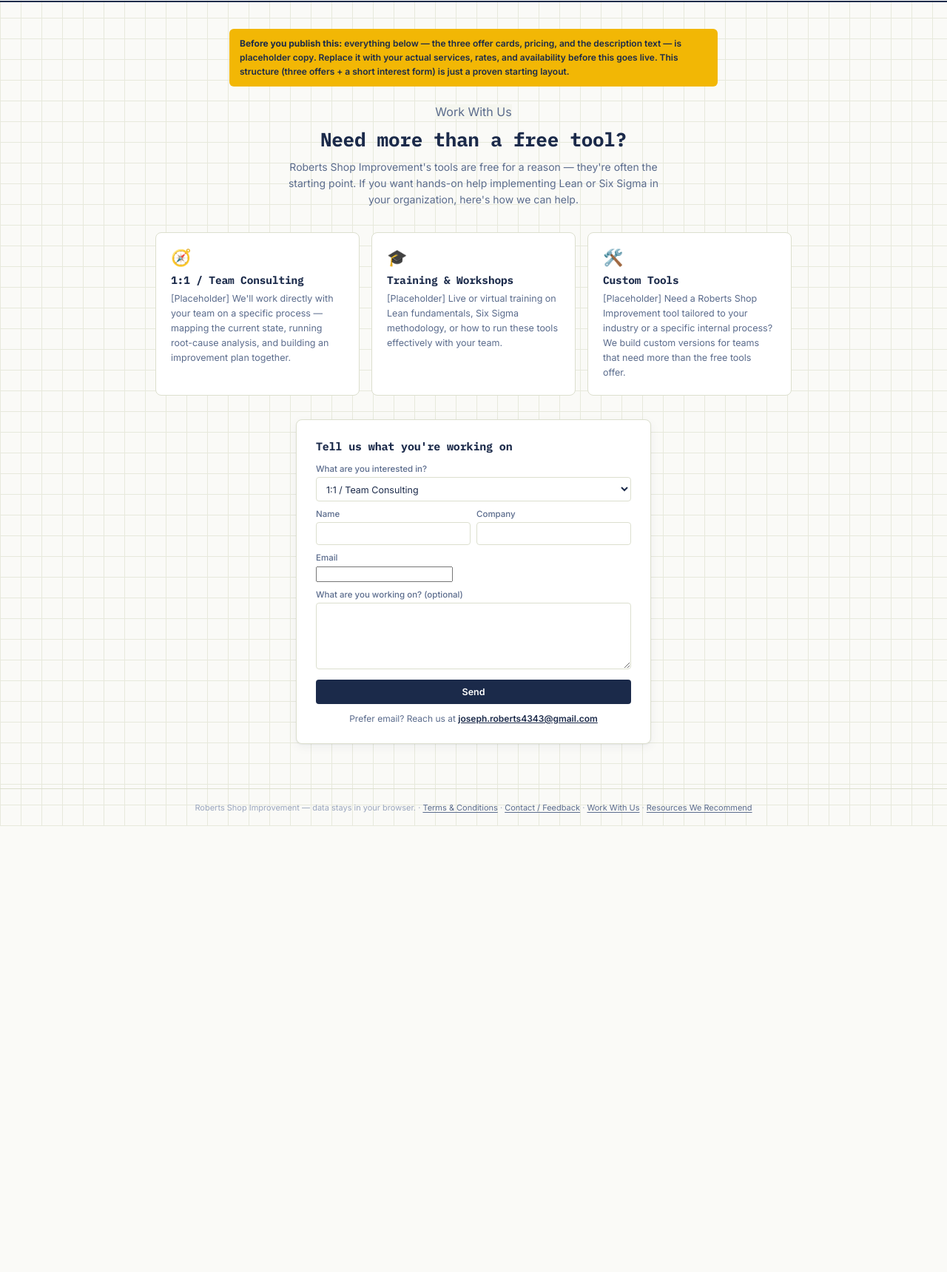
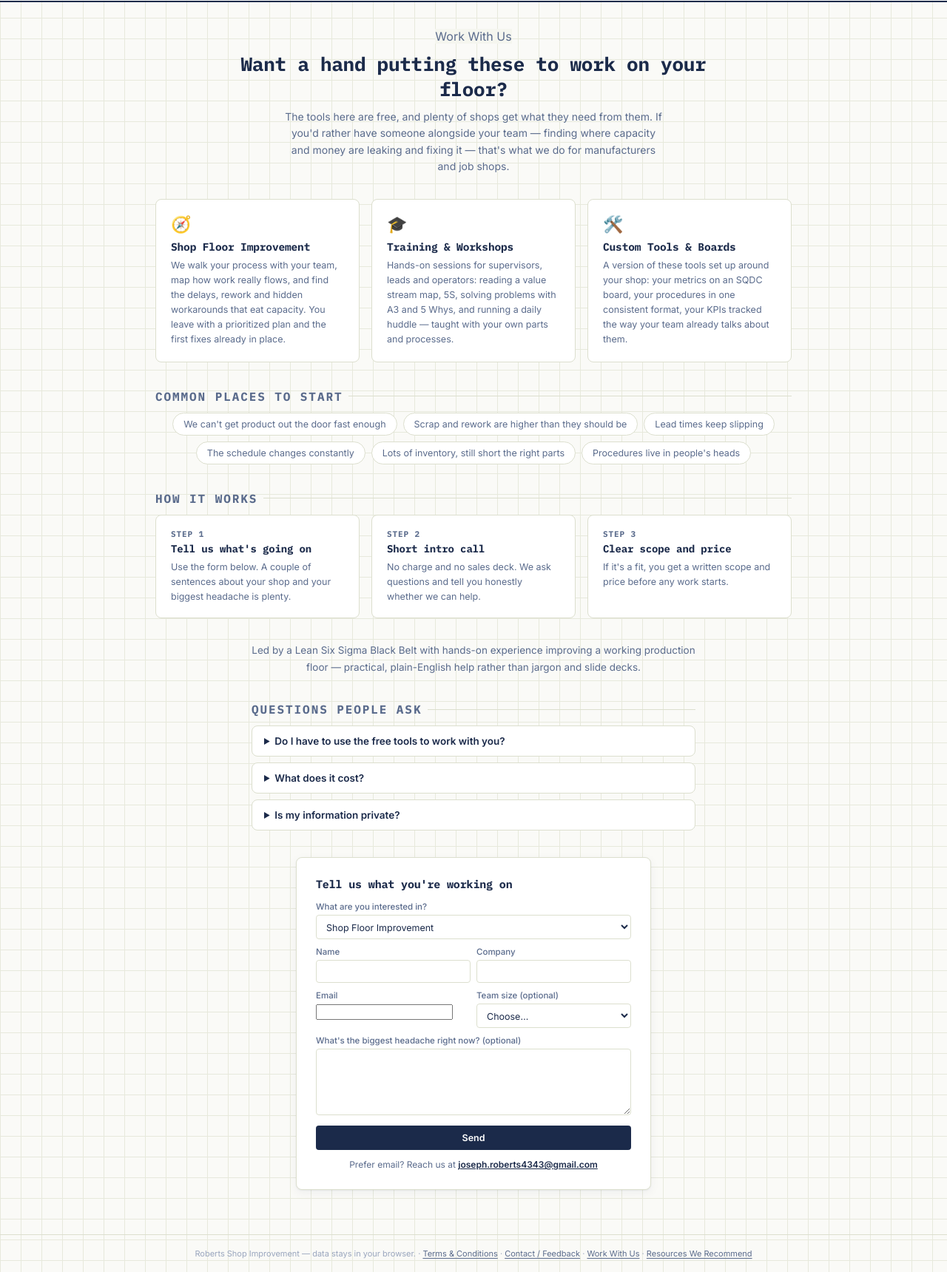
Before and after one commit to jroberts266/flowline, a website: page flowline-services.html in a window 1280 px wide. Shown: the part 60-1780 px from the top of the page at 74% size. Before the commit the page ends 1177 px from the top, so only its background shows below. Drawn offline with nearby package versions, Linux system fonts and the light colour scheme.

Commit message:
Update flowline-services.html

```diff
--- a/flowline-services.html
+++ b/flowline-services.html
@@ -27,6 +27,22 @@
   .not-configured-note{ font-size:12px; color:var(--ink-soft); background:#F5F6EF; border:1px solid var(--line); border-radius:var(--radius); padding:10px 12px; margin-bottom:16px; }
   .success-box{ text-align:center; padding:20px 10px; }
   .success-box .check{ font-size:34px; margin-bottom:8px; }
+  .section{ max-width:900px; margin:0 auto; padding:0 20px; }
+  .section h2{ font-size:16px; margin:36px 0 12px; text-align:center; }
+  .chips{ display:flex; flex-wrap:wrap; gap:8px; justify-content:center; }
+  .chip{ background:var(--panel); border:1px solid var(--line); border-radius:16px; padding:7px 14px; font-size:12.5px; color:var(--ink-soft); }
+  .steps{ display:grid; grid-template-columns:repeat(3,1fr); gap:16px; }
+  @media (max-width:760px){ .steps{ grid-template-columns:1fr; } }
+  .step{ background:var(--panel); border:1px solid var(--line); border-radius:8px; padding:18px 20px; }
+  .step .n{ font-family:var(--mono); font-size:11px; font-weight:700; color:var(--ink-soft); letter-spacing:.08em; }
+  .step h3{ font-size:14px; margin:4px 0 6px; }
+  .step p{ font-size:12.5px; color:var(--ink-soft); line-height:1.6; margin:0; }
+  .about-strip{ max-width:640px; margin:32px auto 0; padding:0 20px; text-align:center; font-size:13.5px; color:var(--ink-soft); line-height:1.7; }
+  .faq{ max-width:640px; margin:0 auto; padding:0 20px; }
+  .faq details{ background:var(--panel); border:1px solid var(--line); border-radius:8px; padding:12px 16px; margin-bottom:8px; }
+  .faq summary{ font-size:13.5px; font-weight:600; cursor:pointer; }
+  .faq details p{ font-size:12.5px; color:var(--ink-soft); line-height:1.6; margin:8px 0 0; }
+  .hp{ position:absolute; left:-9999px; width:1px; height:1px; overflow:hidden; }
 </style>
 </head>
 <body>
@@ -75,62 +91,101 @@
 </nav>
 
 <div class="hero-wrap">
-  <div class="placeholder-banner">
-    <b>Before you publish this:</b> everything below — the three offer cards, pricing, and the description text — is placeholder copy. Replace it with your actual services, rates, and availability before this goes live. This structure (three offers + a short interest form) is just a proven starting layout.
-  </div>
   <span class="tag" style="background:#F5F6EF;color:var(--ink-soft);display:inline-block;margin-bottom:10px;">Work With Us</span>
-  <h1>Need more than a free tool?</h1>
-  <p class="sub">Roberts Shop Improvement's tools are free for a reason — they're often the starting point. If you want hands-on help implementing Lean or Six Sigma in your organization, here's how we can help.</p>
+  <h1>Want a hand putting these to work on your floor?</h1>
+  <p class="sub">The tools here are free, and plenty of shops get what they need from them. If you'd rather have someone alongside your team &mdash; finding where capacity and money are leaking and fixing it &mdash; that's what we do for manufacturers and job shops.</p>
 </div>
 
 <div class="offer-grid">
   <div class="offer-card">
     <span class="emoji">🧭</span>
-    <h3>1:1 / Team Consulting</h3>
-    <p>[Placeholder] We'll work directly with your team on a specific process — mapping the current state, running root-cause analysis, and building an improvement plan together.</p>
+    <h3>Shop Floor Improvement</h3>
+    <p>We walk your process with your team, map how work really flows, and find the delays, rework and hidden workarounds that eat capacity. You leave with a prioritized plan and the first fixes already in place.</p>
   </div>
   <div class="offer-card">
     <span class="emoji">🎓</span>
     <h3>Training &amp; Workshops</h3>
-    <p>[Placeholder] Live or virtual training on Lean fundamentals, Six Sigma methodology, or how to run these tools effectively with your team.</p>
+    <p>Hands-on sessions for supervisors, leads and operators: reading a value stream map, 5S, solving problems with A3 and 5 Whys, and running a daily huddle &mdash; taught with your own parts and processes.</p>
   </div>
   <div class="offer-card">
     <span class="emoji">🛠️</span>
-    <h3>Custom Tools</h3>
-    <p>[Placeholder] Need a Roberts Shop Improvement tool tailored to your industry or a specific internal process? We build custom versions for teams that need more than the free tools offer.</p>
+    <h3>Custom Tools &amp; Boards</h3>
+    <p>A version of these tools set up around your shop: your metrics on an SQDC board, your procedures in one consistent format, your KPIs tracked the way your team already talks about them.</p>
   </div>
 </div>
 
-<div class="form-wrap">
+<div class="section">
+  <h2>Common places to start</h2>
+  <div class="chips">
+    <span class="chip">We can't get product out the door fast enough</span>
+    <span class="chip">Scrap and rework are higher than they should be</span>
+    <span class="chip">Lead times keep slipping</span>
+    <span class="chip">The schedule changes constantly</span>
+    <span class="chip">Lots of inventory, still short the right parts</span>
+    <span class="chip">Procedures live in people's heads</span>
+  </div>
+</div>
+
+<div class="section">
+  <h2>How it works</h2>
+  <div class="steps">
+    <div class="step"><div class="n">STEP 1</div><h3>Tell us what's going on</h3><p>Use the form below. A couple of sentences about your shop and your biggest headache is plenty.</p></div>
+    <div class="step"><div class="n">STEP 2</div><h3>Short intro call</h3><p>No charge and no sales deck. We ask questions and tell you honestly whether we can help.</p></div>
+    <div class="step"><div class="n">STEP 3</div><h3>Clear scope and price</h3><p>If it's a fit, you get a written scope and price before any work starts.</p></div>
+  </div>
+</div>
+
+<p class="about-strip">Led by a Lean Six Sigma Black Belt with hands-on experience improving a working production floor &mdash; practical, plain-English help rather than jargon and slide decks.</p>
+
+<div class="section faq">
+  <h2>Questions people ask</h2>
+  <details><summary>Do I have to use the free tools to work with you?</summary><p>No. The tools are there if they help, but you can reach out without using any of them.</p></details>
+  <details><summary>What does it cost?</summary><p>It depends on the size of the project, so we quote after the intro call. The call itself is free.</p></details>
+  <details><summary>Is my information private?</summary><p>Anything you type into the free tools stays in your browser unless you choose to save it to an account. We only see what you send through the form below or share with us during a project.</p></details>
+</div>
+
+<div class="form-wrap" id="contact-form" style="margin-top:36px;">
   <div class="card" id="form-card">
     <h2 style="font-size:15px;margin:0 0 14px;">Tell us what you're working on</h2>
     <div class="not-configured-note" id="not-configured-note" style="display:none;">
-      This form isn't connected to a backend yet — your message won't be saved. Email us directly instead.
+      This form isn't connected to a backend yet &mdash; your message won't be saved. Email us directly instead.
     </div>
     <div class="error-msg" id="err"></div>
 
     <div class="field"><label>What are you interested in?</label>
       <select id="f-interest">
-        <option value="consulting">1:1 / Team Consulting</option>
+        <option value="consulting">Shop Floor Improvement</option>
         <option value="training">Training &amp; Workshops</option>
-        <option value="custom-tools">Custom Tools</option>
+        <option value="custom-tools">Custom Tools &amp; Boards</option>
         <option value="general">Not sure yet</option>
       </select>
     </div>
     <div class="row2">
-      <div class="field"><label>Name</label><input type="text" id="f-name"></div>
-      <div class="field"><label>Company</label><input type="text" id="f-company"></div>
+      <div class="field"><label>Name</label><input type="text" id="f-name" autocomplete="name"></div>
+      <div class="field"><label>Company</label><input type="text" id="f-company" autocomplete="organization"></div>
     </div>
-    <div class="field"><label>Email</label><input type="email" id="f-email"></div>
-    <div class="field"><label>What are you working on? (optional)</label><textarea id="f-message" style="min-height:90px;"></textarea></div>
+    <div class="row2">
+      <div class="field"><label>Email</label><input type="email" id="f-email" autocomplete="email"></div>
+      <div class="field"><label>Team size (optional)</label>
+        <select id="f-size">
+          <option value="">Choose&hellip;</option>
+          <option>Under 10 people</option>
+          <option>10&ndash;50 people</option>
+          <option>51&ndash;200 people</option>
+          <option>200+ people</option>
+        </select>
+      </div>
+    </div>
+    <div class="field"><label>What's the biggest headache right now? (optional)</label><textarea id="f-message" style="min-height:90px;"></textarea></div>
+    <div class="hp" aria-hidden="true"><label>Leave this empty<input type="text" id="f-website" tabindex="-1" autocomplete="off"></label></div>
     <button class="btn-primary" id="btn-submit" style="width:100%;">Send</button>
     <div style="text-align:center;font-size:12px;color:var(--ink-soft);margin-top:12px;" id="alt-contact"></div>
   </div>
 
   <div class="card success-box" id="success-card" style="display:none;">
     <div class="check">✅</div>
-    <h2 style="margin:0 0 6px;">Thanks — we'll be in touch.</h2>
-    <p style="font-size:13px;color:var(--ink-soft);margin:0;">We read every message and typically reply within [placeholder: X business days].</p>
+    <h2 style="margin:0 0 6px;">Thanks &mdash; we'll be in touch.</h2>
+    <p style="font-size:13px;color:var(--ink-soft);margin:0;">We read every message and aim to reply within two business days.</p>
   </div>
 </div>
 
@@ -166,10 +221,19 @@ document.getElementById('btn-submit').addEventListener('click', async () => {
   const company = document.getElementById('f-company').value.trim();
   const email = document.getElementById('f-email').value.trim();
   const interest = document.getElementById('f-interest').value;
-  const message = document.getElementById('f-message').value.trim();
+  const size = document.getElementById('f-size').value;
+  const note = document.getElementById('f-message').value.trim();
+  const message = (size ? '[Team size: ' + size + ']\n' : '') + note;
 
-  if (!email){
-    errEl.textContent = 'Please enter your email so we can reach you.';
+  // Honeypot: real visitors never see or fill this field.
+  if (document.getElementById('f-website').value){
+    document.getElementById('form-card').style.display = 'none';
+    document.getElementById('success-card').style.display = 'block';
+    return;
+  }
+
+  if (!email || !/^[^\s@]+@[^\s@]+\.[^\s@]+$/.test(email)){
+    errEl.textContent = 'Please enter a valid email so we can reach you.';
     errEl.style.display = 'block';
     return;
   }
```
